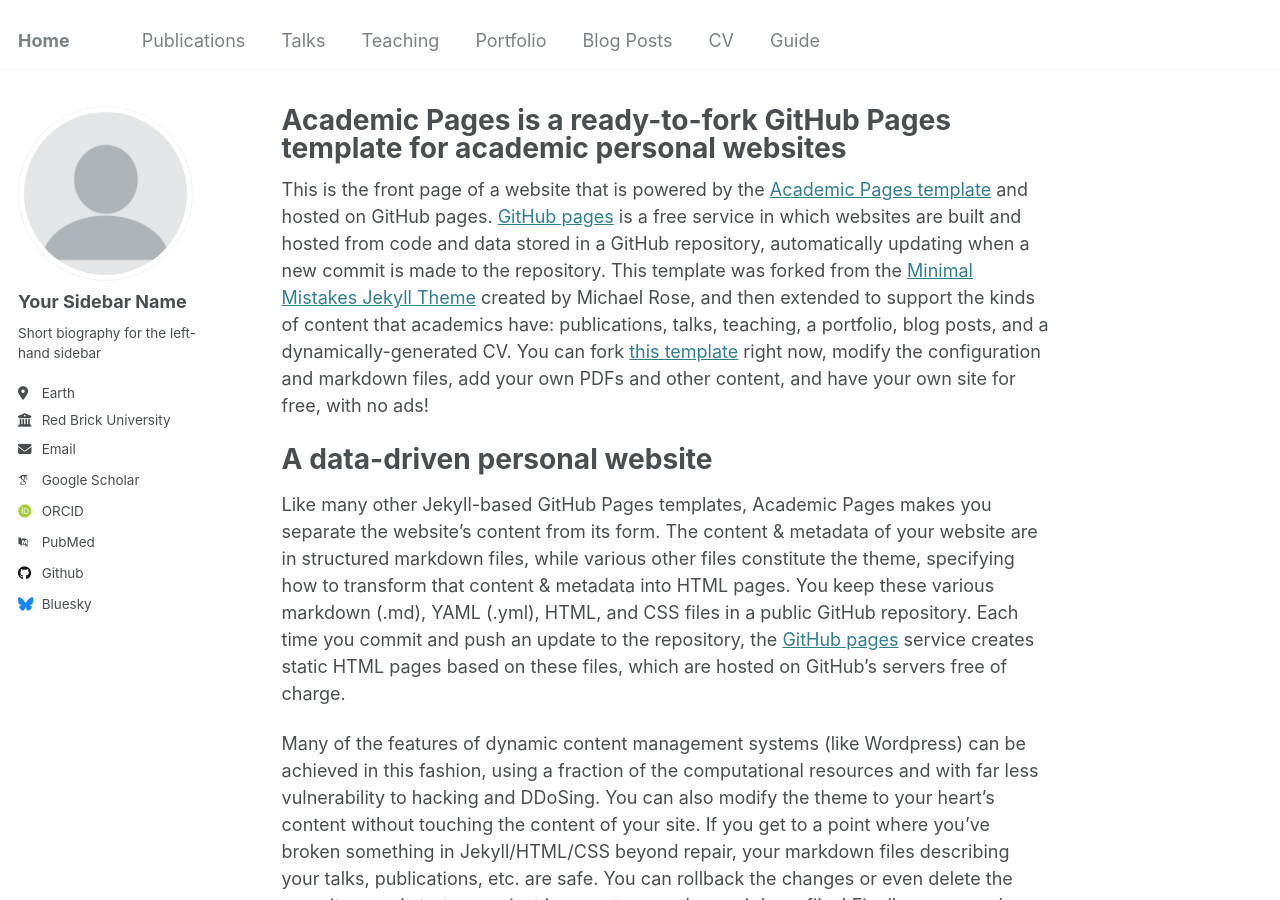
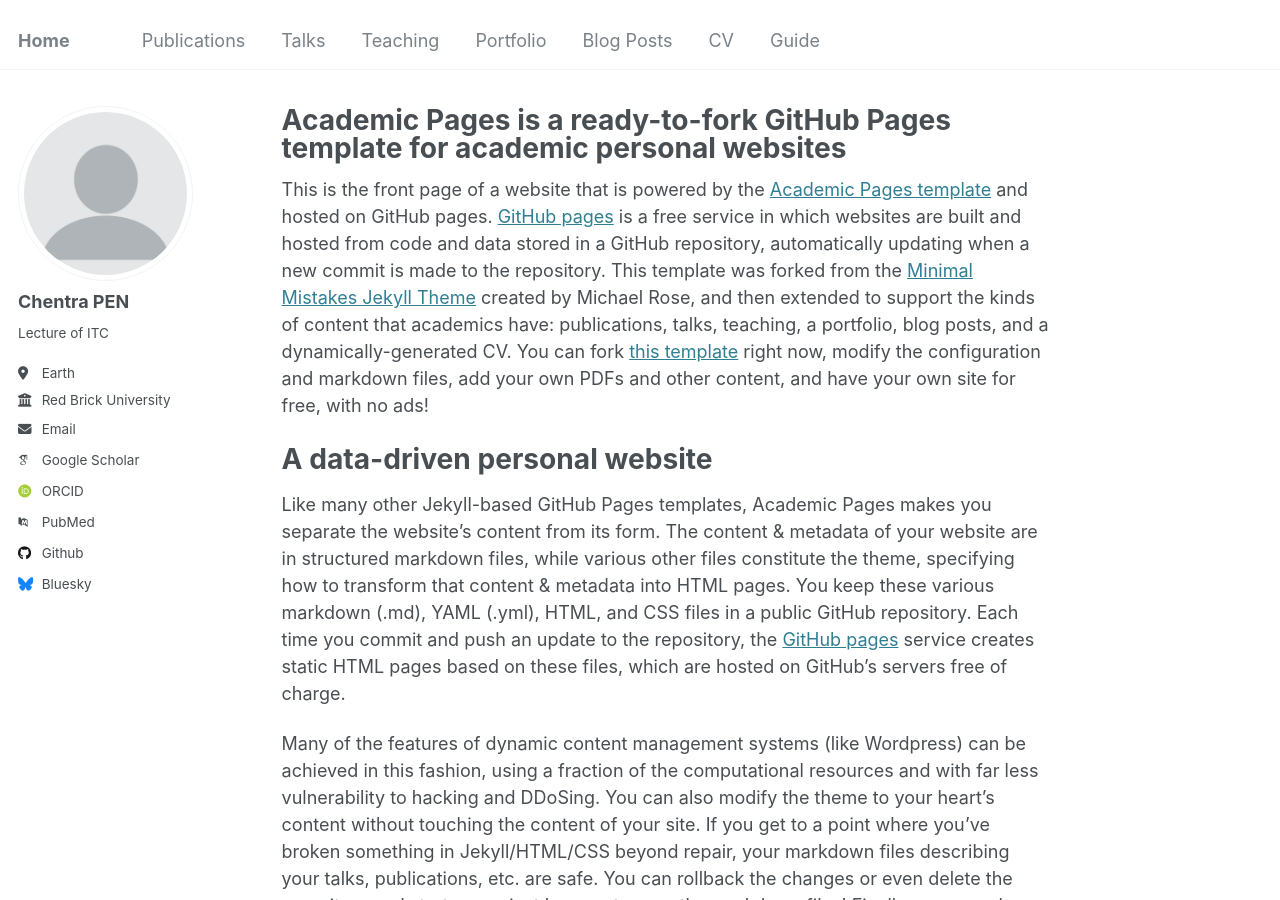
Before and after one commit to Chentra/PENChentra.github.io, a Jekyll site: the page built from _pages/about.md, in a window 1280 px wide and 900 px high. Built offline with Jekyll 4.4.1, drawn with Linux system fonts in a browser that asks for light colours; some web fonts are replaced.

Commit message:
Update _config.yml

```diff
--- a/_config.yml
+++ b/_config.yml
@@ -22,9 +22,9 @@
 author:
   # Biographic information
   avatar           : "profile.png"
-  name             : "Your Sidebar Name"
+  name             : "Chentra PEN"
   pronouns         : # example: "she/her"
-  bio              : "Short biography for the left-hand sidebar"
+  bio              : "Lecture of ITC"
   location         : "Earth"
   employer         : "Red Brick University"
   uri              : # URL
```
